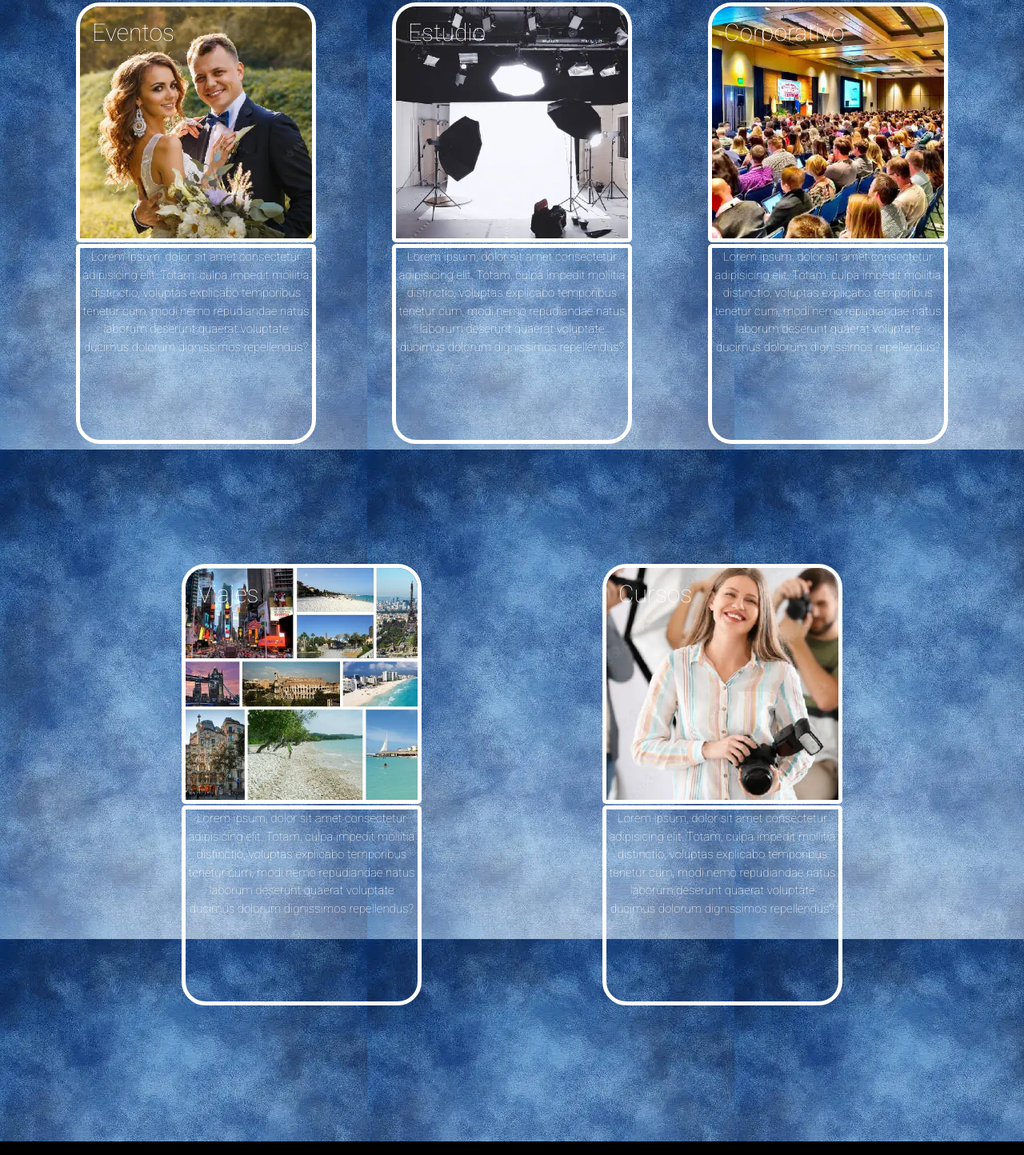
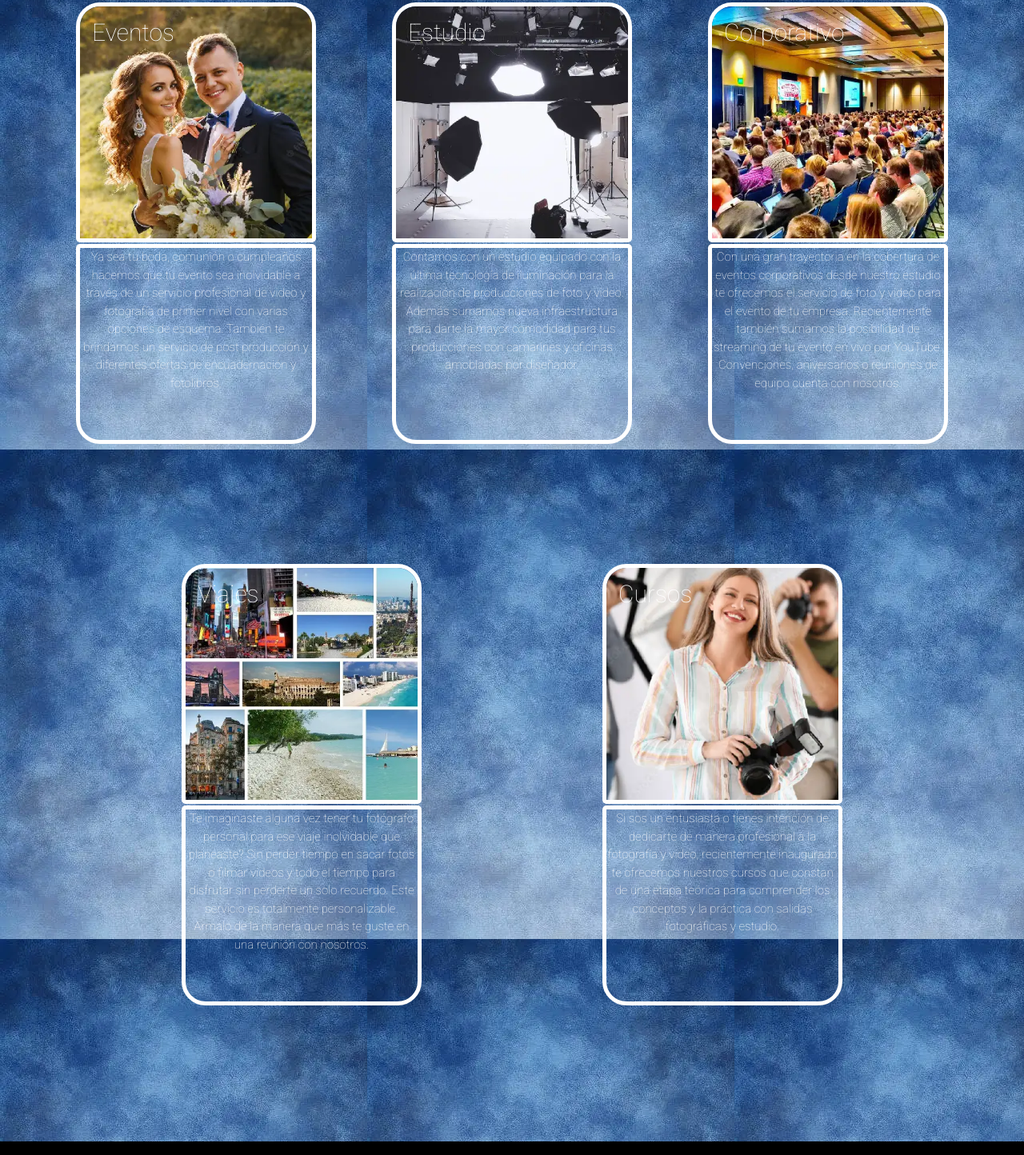
Before and after one commit to PMUCoder/Estudio_Fotografico_PMU-pabloulled, a website: page pages/b_nuestros_servicios.html in a window 1280 px wide. Shown: the part 662-2106 px from the top of the page at 80% size. Drawn offline with nearby package versions, Linux system fonts and the light colour scheme.

Commit message:
nuestros servicios desarrollo

```diff
--- a/pages/b_nuestros_servicios.html
+++ b/pages/b_nuestros_servicios.html
@@ -78,29 +78,29 @@
                 <div class="wrapNuestrosServicios" data-aos="flip-left">
                     <h3>Eventos</h3>
                     <img class="imageServicios" src="../media/Eventos_400 x 400.webp" alt="Eventos" title="Eventos">
-                    <p class="parrafoServicios">Lorem ipsum, dolor sit amet consectetur adipisicing elit. Totam, culpa impedit mollitia distinctio, voluptas explicabo temporibus tenetur cum, modi nemo repudiandae natus laborum deserunt quaerat voluptate ducimus dolorum dignissimos repellendus?</p>
+                    <p class="parrafoServicios">Ya sea tu boda, comunión o cumpleaños hacemos que tu evento sea inolvidable a través de un servicio profesional de video y fotografía de primer nivel con varias opciones de esquema. También te brindamos un servicio de post producción  y diferentes ofertas de encuadernación y fotolibros.</p>
                 </div>
                 <div class="wrapNuestrosServicios" data-aos="flip-up">
                     <h3>Estudio</h3>
                     <img class="imageServicios" src="../media/Estudio_400 x 400.webp" alt="Estudio" title="Estudio">
-                    <p class="parrafoServicios">Lorem ipsum, dolor sit amet consectetur adipisicing elit. Totam, culpa impedit mollitia distinctio, voluptas explicabo temporibus tenetur cum, modi nemo repudiandae natus laborum deserunt quaerat voluptate ducimus dolorum dignissimos repellendus?</p>
+                    <p class="parrafoServicios">Contamos con un estudio equipado con la última tecnología de iluminación para la realización de producciones de foto y video. Además sumamos nueva infraestructura para darte la mayor comodidad para tus producciones con camarines y oficinas amobladas por diseñador.</p>
                 </div>
                 <div class="wrapNuestrosServicios" data-aos="flip-right">
                     <h3>Corporativo</h3>
                     <img class="imageServicios" src="../media/Corporativo_400 x 400.webp" alt="Corporativo" title="Corporativo">
-                    <p class="parrafoServicios">Lorem ipsum, dolor sit amet consectetur adipisicing elit. Totam, culpa impedit mollitia distinctio, voluptas explicabo temporibus tenetur cum, modi nemo repudiandae natus laborum deserunt quaerat voluptate ducimus dolorum dignissimos repellendus?</p>
+                    <p class="parrafoServicios">Con una gran trayectoria en la cobertura de eventos corporativos desde nuestro estudio te ofrecemos el servicio de foto y video para el evento de tu empresa. Recientemente también sumamos la posibilidad de streaming de tu evento en vivo por YouTube. Convenciones, aniversarios o reuniones de equipo cuenta con nosotros.</p>
                 </div>
             </div>
             <div class="nuestrosServiciosGroup2" >
                 <div class="wrapNuestrosServicios" data-aos="flip-left">
                     <h3>Viajes</h3>
                     <img class="imageServicios" src="../media/Viajes_400 x 400.webp" alt="Viajes" title="Viajes">
-                    <p class="parrafoServicios">Lorem ipsum, dolor sit amet consectetur adipisicing elit. Totam, culpa impedit mollitia distinctio, voluptas explicabo temporibus tenetur cum, modi nemo repudiandae natus laborum deserunt quaerat voluptate ducimus dolorum dignissimos repellendus?</p>
+                    <p class="parrafoServicios">Te imaginaste alguna vez tener tu fotógrafo personal para ese viaje inolvidable que planeaste? Sin perder tiempo en sacar fotos o filmar videos y todo el tiempo para disfrutar sin perderte un solo recuerdo. Este servicio es totalmente personalizable. Armalo de la manera que más te guste en una reunión con nosotros.</p>
                 </div>
                 <div class="wrapNuestrosServicios" data-aos="flip-right">
                     <h3>Cursos</h3>
                     <img class="imageServicios" src="../media/Estudiar_400 x 400.webp" alt="Cursos" title="Cursos">
-                    <p class="parrafoServicios">Lorem ipsum, dolor sit amet consectetur adipisicing elit. Totam, culpa impedit mollitia distinctio, voluptas explicabo temporibus tenetur cum, modi nemo repudiandae natus laborum deserunt quaerat voluptate ducimus dolorum dignissimos repellendus?</p>
+                    <p class="parrafoServicios">Si sos un entusiasta o tienes intención de dedicarte de manera profesional a la fotografía y video, recientemente inaugurado te ofrecemos nuestros cursos que constan de una etapa teórica para comprender los conceptos y la práctica con salidas fotográficas y estudio.</p>
                 </div>
             </div>
         </section>
```
